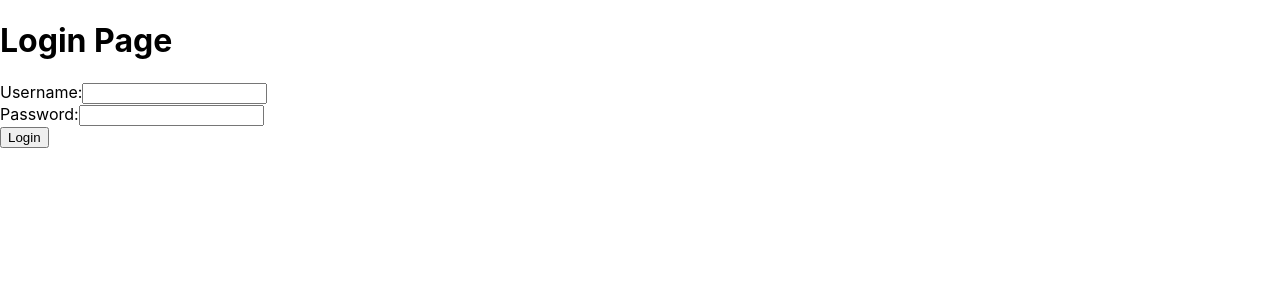
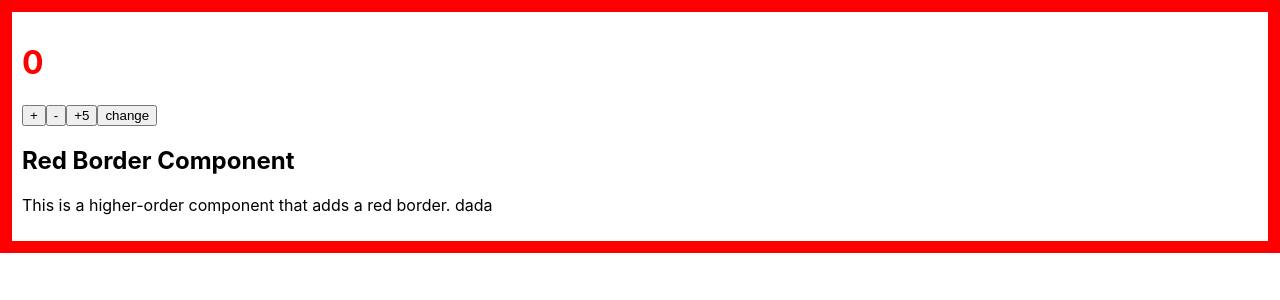
Before and after one commit to saliq-nisar/devconnect, a React (Create React App) app in the folder dev-connect/: page / in a window 1280 px wide. Shown: the top 300 px of the page. Built offline with nearby package versions, Linux system fonts and the light colour scheme.

Commit message:
redux and lazy load

```diff
--- a/dev-connect/package.json
+++ b/dev-connect/package.json
@@ -3,12 +3,14 @@
   "version": "0.1.0",
   "private": true,
   "dependencies": {
+    "@reduxjs/toolkit": "^2.7.0",
     "@testing-library/dom": "^10.4.0",
     "@testing-library/jest-dom": "^6.6.3",
     "@testing-library/react": "^16.3.0",
     "@testing-library/user-event": "^13.5.0",
     "react": "^19.1.0",
     "react-dom": "^19.1.0",
+    "react-redux": "^9.2.0",
     "react-router-dom": "^7.5.1",
     "react-scripts": "5.0.1",
     "web-vitals": "^2.1.4"
--- a/dev-connect/src/App.js
+++ b/dev-connect/src/App.js
@@ -1,18 +1,22 @@
-import React from "react";
+import React, { Suspense } from "react";
 import { BrowserRouter as Router, Routes, Route } from "react-router-dom";
 import Layout from "./components/Layout";
-import Home from "./pages/Home";
-import Login from "./pages/Login";
 import SignUp from "./pages/Signup";
 import redBorder from "./hocs/redBorder";
+// import Home from './pages/Home'
+const Login = React.lazy(() => import('./pages/Login'));
+const Home = React.lazy(() => import('./pages/Home'));
 
 const App = () => {
   const EnhancedComponent = redBorder(Home);
+  const EnhancedComponent2 = redBorder(Login);
   return (
     <Router>
       <Routes>
 
-        <Route path="/" element={<Login />} />
+        <Route path="/" element={<Suspense fallback={<h1>loading...</h1>}>
+          <EnhancedComponent2 naa='dada' />
+          </Suspense>} />
         <Route path="/signup" element={<SignUp />} />
 
         <Route element={<Layout />}>
--- /dev/null
+++ b/dev-connect/src/components/List.jsx
@@ -0,0 +1,13 @@
+import React from 'react';
+function List({ items}) {
+  return (
+    <div className="list">
+      {items.map((item, index) => (
+        <div key={index} >
+          {item.title}
+        </div>
+      ))}
+    </div>
+  );
+}
+export default React.memo(List);
--- a/dev-connect/src/index.js
+++ b/dev-connect/src/index.js
@@ -3,11 +3,17 @@ import ReactDOM from 'react-dom/client';
 import './index.css';
 import App from './App';
 import reportWebVitals from './reportWebVitals';
+import { Provider } from 'react-redux';
+import { store } from './reduxStore/store';
+
+
 
 const root = ReactDOM.createRoot(document.getElementById('root'));
 root.render(
   <React.StrictMode>
+  <Provider store={store}>
     <App />
+  </Provider>
   </React.StrictMode>
 );
 
--- a/dev-connect/src/pages/Home.jsx
+++ b/dev-connect/src/pages/Home.jsx
@@ -1,6 +1,7 @@
 import React from "react";
 import useLocalStorage from "../customHooks/useLocalStorage";
 import useGet from "../customHooks/useGet";
+import List from "../components/List";
 const Home = () => {
    const [name,setName] = useLocalStorage("name", "John Doe");
    const{ data, error, loading} = useGet("https://fakestoreapi.com/products");
@@ -12,11 +13,7 @@ const Home = () => {
   return <>
    <h1>localstorage name : {name}</h1>;
     <h1>Data from API:</h1>
-    <ul>
-      {data.map((item) => (
-        <li key={item.id}>{item.title}</li>
-      ))}
-    </ul>
+    <List items={data} />
     <button onClick={() => setName("Jane Doe")}>Change Name</button>
   </>
 };
--- a/dev-connect/src/pages/Login.jsx
+++ b/dev-connect/src/pages/Login.jsx
@@ -1,21 +1,22 @@
 import React from "react";
+import { useSelector, useDispatch } from 'react-redux';
+import { increment, decrement, incrementByAmount } from '../slices/counterSlice';
+import { change } from "../slices/anotherSlice";
 
 const Login = () => {
+    const count = useSelector((state) => state.counter.value);
+    const toggle = useSelector((state) => state.switch.value);
+    const color = toggle ? 'green' : 'red';
+
+    const dispatch = useDispatch();
     return (
         <div>
-        <h1>Login Page</h1>
-        <form>
-            <div>
-            <label htmlFor="username">Username:</label>
-            <input type="text" id="username" name="username" required />
-            </div>
-            <div>
-            <label htmlFor="password">Password:</label>
-            <input type="password" id="password" name="password" required />
-            </div>
-            <button type="submit">Login</button>
-        </form>
-        </div>
+        <h1 style={{ color }}>{count}</h1>
+        <button onClick={() => dispatch(increment())}>+</button>
+        <button onClick={() => dispatch(decrement())}>-</button>
+        <button onClick={() => dispatch(incrementByAmount(5))}>+5</button>
+        <button onClick={() => dispatch(change())}>change</button>
+      </div>
     );
     }
 export default Login;
--- /dev/null
+++ b/dev-connect/src/reduxStore/store.js
@@ -0,0 +1,11 @@
+import { configureStore } from '@reduxjs/toolkit';
+import counterReducer from '../slices/counterSlice'
+import switchReducer from '../slices/anotherSlice'
+
+export const store = configureStore({
+  reducer: {
+    counter: counterReducer,
+    switch: switchReducer
+
+  }
+});
--- /dev/null
+++ b/dev-connect/src/slices/anotherSlice.js
@@ -0,0 +1,19 @@
+import { createSlice } from '@reduxjs/toolkit';
+
+const switchSlice = createSlice({
+  name: 'switch',
+  initialState: {
+    value: false
+  },
+  reducers: {
+    change: state => {
+      state.value = !state.value;
+    }
+  }
+});
+
+// Export actions
+export const { change } = switchSlice.actions;
+
+// Export reducer
+export default switchSlice.reducer;
--- /dev/null
+++ b/dev-connect/src/slices/counterSlice.js
@@ -0,0 +1,25 @@
+import { createSlice } from '@reduxjs/toolkit';
+
+const counterSlice = createSlice({
+  name: 'counter',
+  initialState: {
+    value: 0
+  },
+  reducers: {
+    increment: state => {
+      state.value += 1;
+    },
+    decrement: state => {
+      state.value -= 1;
+    },
+    incrementByAmount: (state, action) => {
+      state.value += action.payload;
+    }
+  }
+});
+
+// Export actions
+export const { increment, decrement, incrementByAmount } = counterSlice.actions;
+
+// Export reducer
+export default counterSlice.reducer;
```
Also changed, not shown: 1 other file (tests, documents, lock files or other folders).
